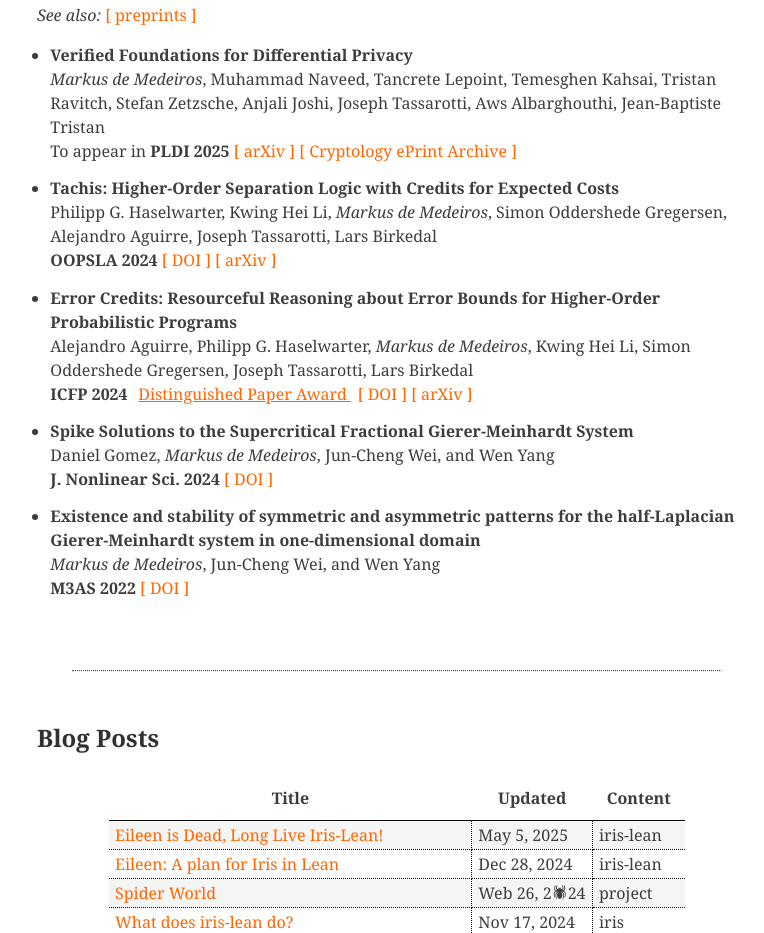
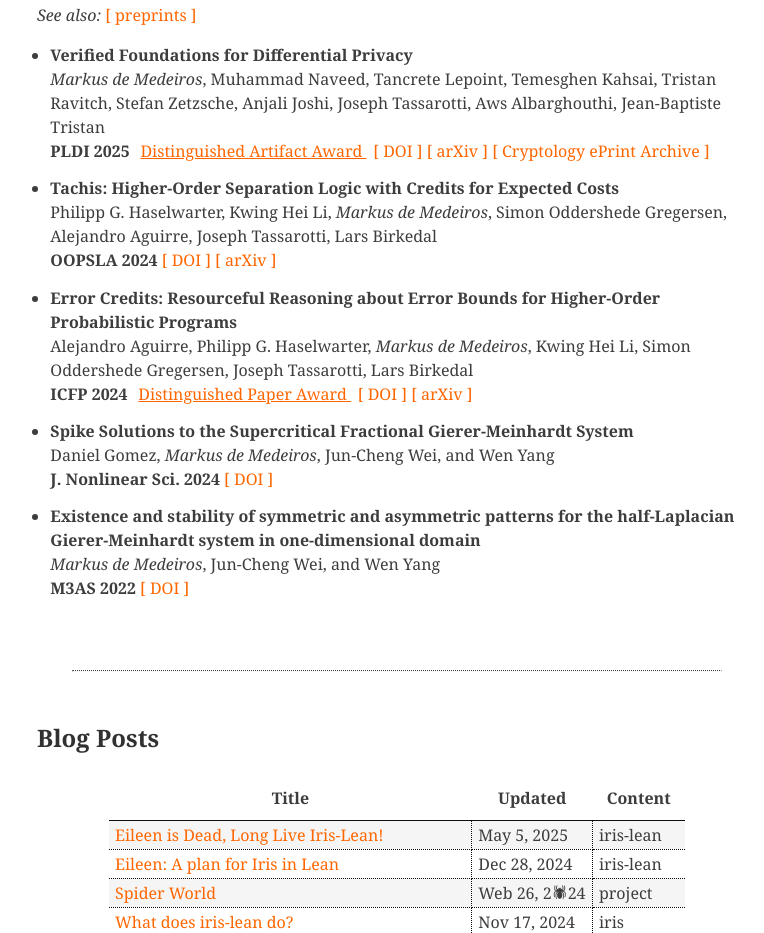
Before and after one commit to markusdemedeiros/markusdemedeiros.github.io, a plain HTML site: page index.html in a window 1280 px wide. Shown: the part 888-1821 px from the top of the page, without its empty margins (243-1007 px from the left). Drawn offline with Linux system fonts and the light colour scheme.

Commit message:
update index

```diff
--- a/index.html
+++ b/index.html
@@ -72,7 +72,7 @@
         <ul class="paper_item">
           <li><b>Verified Foundations for Differential Privacy</b></li>
           <li><em>Markus de Medeiros</em>, Muhammad Naveed, Tancrete Lepoint, Temesghen Kahsai, Tristan Ravitch, Stefan Zetzsche, Anjali Joshi, Joseph Tassarotti, Aws Albarghouthi, Jean-Baptiste Tristan<li>
-          <li>To appear in <b>PLDI 2025</b> <a href="https://arxiv.org/abs/2412.01671"> [ arXiv ] </a> <a href="https://eprint.iacr.org/2024/2040"> [ Cryptology ePrint Archive ] </a></li>
+          <li><b>PLDI 2025</b> <u style="color: #FF6600; padding: 5pt"> Distinguished Artifact Award </u> <a href="https://dl.acm.org/doi/10.1145/3729294"> [ DOI ] </a> <a href="https://arxiv.org/abs/2412.01671"> [ arXiv ] </a> <a href="https://eprint.iacr.org/2024/2040"> [ Cryptology ePrint Archive ] </a></li>
          </ul>
       </li>
       <li>
```
